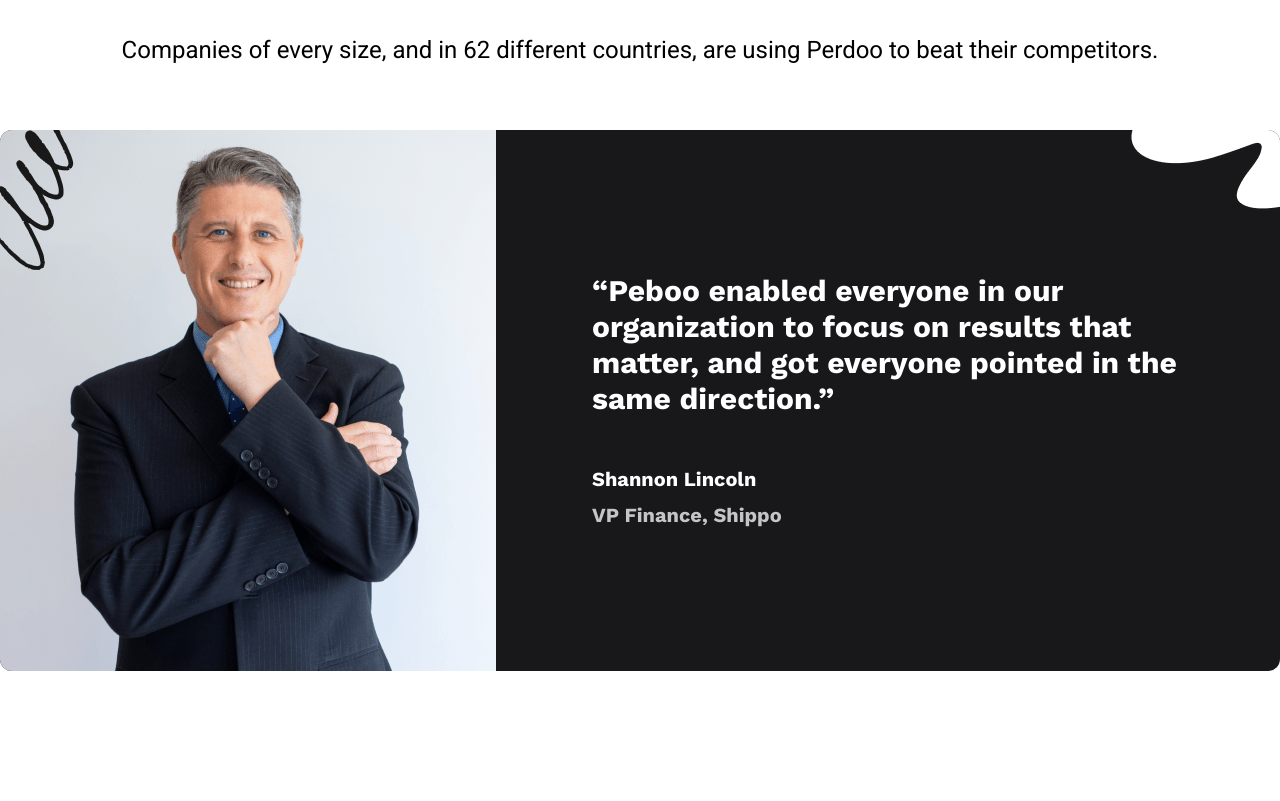
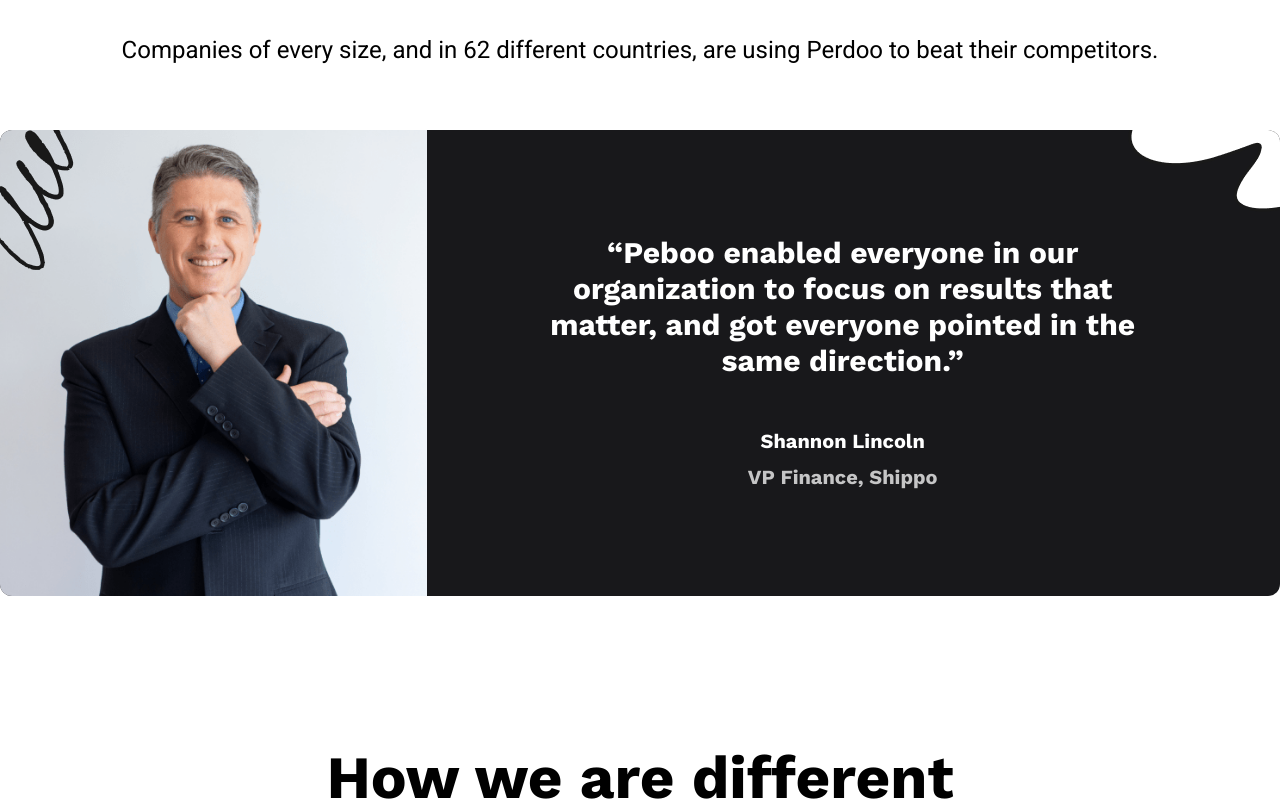
Before and after one commit to FrontEndDevo/peboo, a React (Vite) app: page / in a window 1280 px wide. Shown: the part 3200-4001 px from the top of the page. Built offline with nearby package versions, Linux system fonts and the light colour scheme.

Commit message:
Finish Responsive Design for Organization component

```diff
--- a/src/components/Organization.jsx
+++ b/src/components/Organization.jsx
@@ -11,25 +11,32 @@
         Companies of every size, and in 62 different countries, are using Perdoo
         to beat their competitors.
       </p>
-      <div className="text-white bg-zinc-900 rounded-xl relative flex items-center gap-24 overflow-hidden">
+      <div className="text-white bg-zinc-900 rounded-xl relative flex flex-col lg:flex-row items-center lg:gap-8 xl:gap-24 overflow-hidden">
         <img
           src={top_right}
           alt="organization top right background"
-          className="absolute -top-4 -right-4 rotate-180"
+          className="absolute -top-6 -right-6 lg:-top-4 lg:-right-4 rotate-180"
         />
         <img
           src={top_left}
           alt="organization top left background"
-          className="absolute -top-4 -left-4"
+          className="absolute -top-8 -left-8 lg:-top-4 lg:-left-4"
         />
 
-        <img src={organization} alt="our managers" loading="lazy" />
-        <div className="w-1/2">
-          <q className="font-work-sans text-3xl">
+        <img
+          src={organization}
+          alt="our managers"
+          loading="lazy"
+          className="w-full lg:w-1/3"
+        />
+        <div className="lg:w-1/2 text-center p-4 lg:p-0">
+          <q className="font-work-sans text-xl lg:text-3xl">
             Peboo enabled everyone in our organization to focus on results that
             matter, and got everyone pointed in the same direction.
           </q>
-          <p className="font-work-sans text-xl mb-2 mt-12">Shannon Lincoln</p>
+          <p className="font-work-sans text-xl lg:mb-2 mt-6 lg:mt-12">
+            Shannon Lincoln
+          </p>
           <p className="font-work-sans text-xl opacity-75">
             VP Finance, Shippo
           </p>
```
